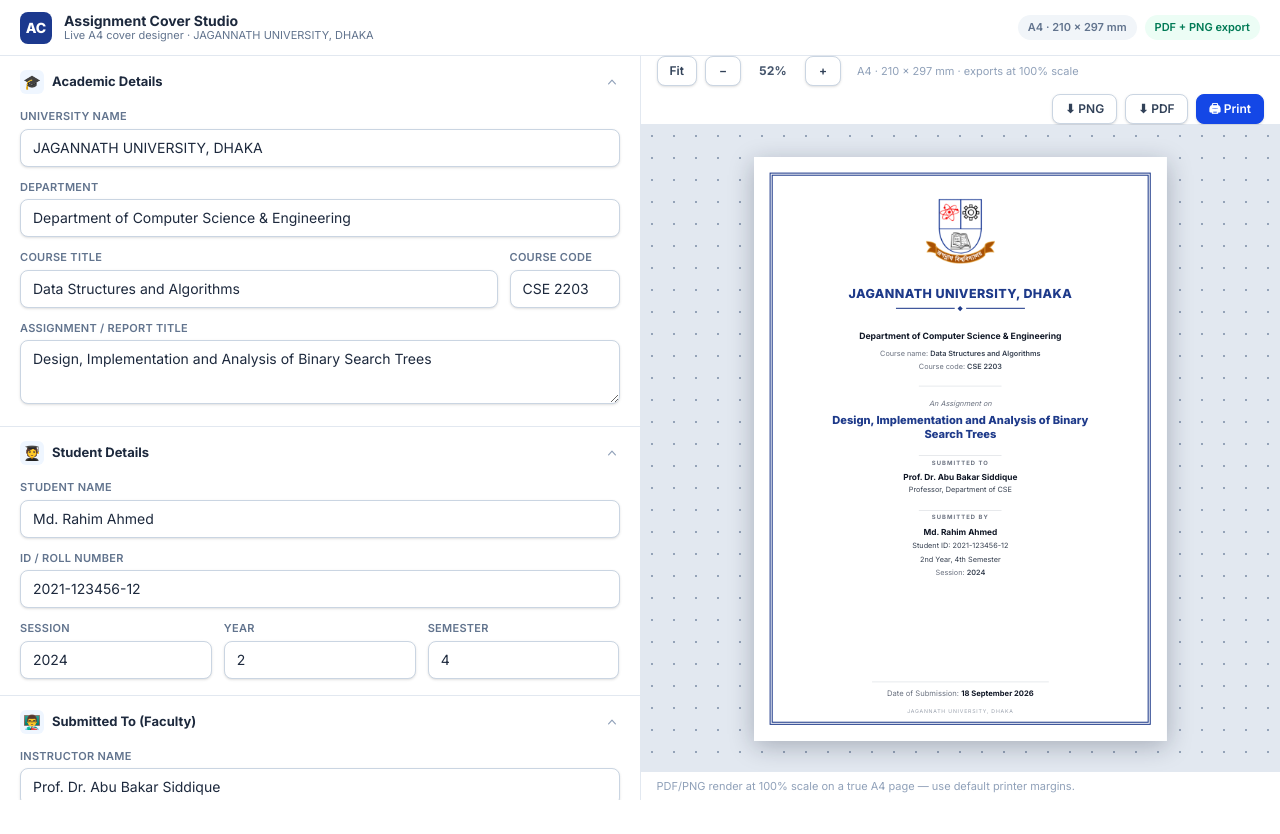
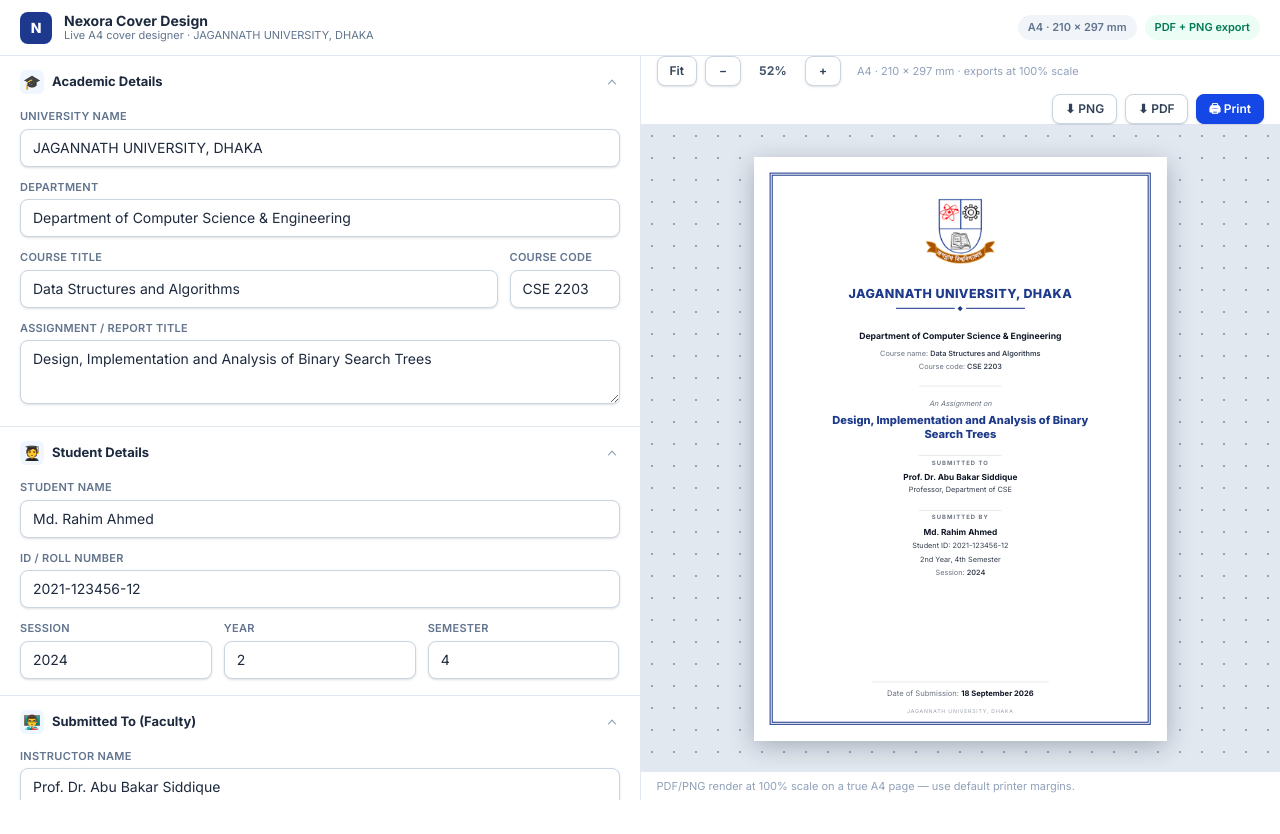
Before and after one commit to sadmanedu/assignment-cover, a React (Vite) app: page / in a window 1280 px wide. Shown: the top 834 px of the page. Built offline with nearby package versions, Linux system fonts and the light colour scheme; a web font is replaced by a local one.

Commit message:
Rename app to Nexora Cover Design
- header title + badge (N), browser tab title, favicon
- README title and package name

Co-authored-by: arena-agent <297053741+arena-agent@users.noreply.github.com>

```diff
--- a/index.html
+++ b/index.html
@@ -5,7 +5,7 @@
     <link rel="icon" type="image/svg+xml" href="/favicon.svg" />
     <meta name="viewport" content="width=device-width, initial-scale=1.0" />
     <meta name="description" content="Design, preview and export professional A4 assignment cover pages." />
-    <title>Assignment Cover Studio — Jagannath University, Dhaka</title>
+    <title>Nexora Cover Design — Jagannath University, Dhaka</title>
     <link rel="preconnect" href="https://fonts.googleapis.com" />
     <link rel="preconnect" href="https://fonts.gstatic.com" crossorigin />
     <link
--- a/package.json
+++ b/package.json
@@ -1,5 +1,5 @@
 {
-  "name": "assignment-cover-studio",
+  "name": "nexora-cover-design",
   "version": "1.0.0",
   "description": "",
   "main": "index.js",
--- a/scripts/smoke.mjs
+++ b/scripts/smoke.mjs
@@ -32,7 +32,7 @@
   const root = dom.window.document.getElementById('root');
   const html = root.innerHTML;
   const checks = [
-    ['app header rendered', html.includes('Assignment Cover Studio')],
+    ['app header rendered', html.includes('Nexora Cover Design')],
     ['university name on sheet', html.includes('JAGANNATH UNIVERSITY, DHAKA')],
     [
       'logo above university name (on sheet)',
--- a/src/App.tsx
+++ b/src/App.tsx
@@ -49,11 +49,11 @@
       {/* Header */}
       <header className="flex h-14 shrink-0 items-center gap-2.5 border-b border-slate-200 bg-white px-3 sm:gap-3 sm:px-5">
         <div className="grid h-8 w-8 shrink-0 place-items-center rounded-lg bg-blue-900 text-sm font-black text-white">
-          AC
+          N
         </div>
         <div className="min-w-0">
           <h1 className="truncate text-sm font-bold leading-tight text-slate-800">
-            Assignment Cover Studio
+            Nexora Cover Design
           </h1>
           <p className="hidden truncate text-[11px] leading-tight text-slate-500 min-[420px]:block">
             Live A4 cover designer · {cover.universityName || 'JAGANNATH UNIVERSITY, DHAKA'}
```
Also changed, not shown: public/favicon.svg, 1 other file (tests, documents, lock files or other folders).
